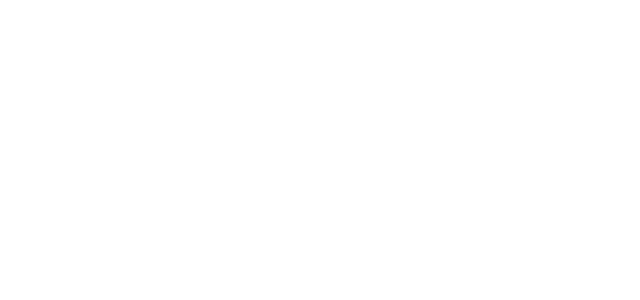
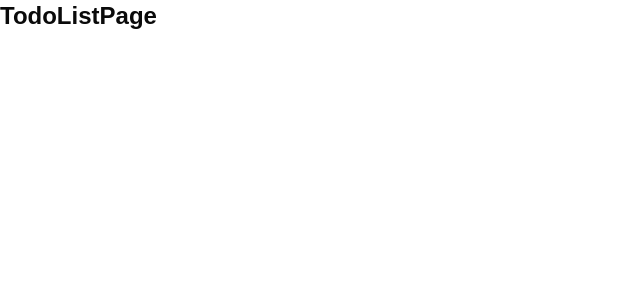
Before and after one commit to dkdkwl/onebite-exam, a React (Vite) app: page /todolist in a window 1280 px wide. Before the commit this address had no page. Shown: the top 300 px of the page, without its empty margins (0-640 px from the left). Built offline with nearby package versions, Linux system fonts and the light colour scheme.

Commit message:
todolist셋팅중

```diff
--- a/src/App.tsx
+++ b/src/App.tsx
@@ -4,6 +4,7 @@
 import SignInPage from "./pages/sign-in-page.tsx";
 import SignUpPage from "./pages/sign-up-page.tsx";
 import CounterPage from "./pages/counter-page.tsx";
+import TodoListPage from "./pages/todo-list-page.tsx";
 
 function AuthLayout() {
   return (
@@ -19,6 +20,7 @@
     <Routes>
       <Route path="/" element={<IndexPage />} />
       <Route path="/counter" element={<CounterPage />} />
+      <Route path="/todolist" element={<TodoListPage />} />
       <Route element={<AuthLayout />}>
         <Route path="/sign-in" element={<SignInPage />} />
         <Route path="/sign-up" element={<SignUpPage />} />
--- /dev/null
+++ b/src/pages/todo-list-page.tsx
@@ -0,0 +1,5 @@
+export default function TodoListPage() {
+  return (
+    <div><h1 className="text-2xl font-bold">TodoListPage</h1></div>
+  )
+}
```
Also changed, not shown: 1 other file (tests, documents, lock files or other folders).
